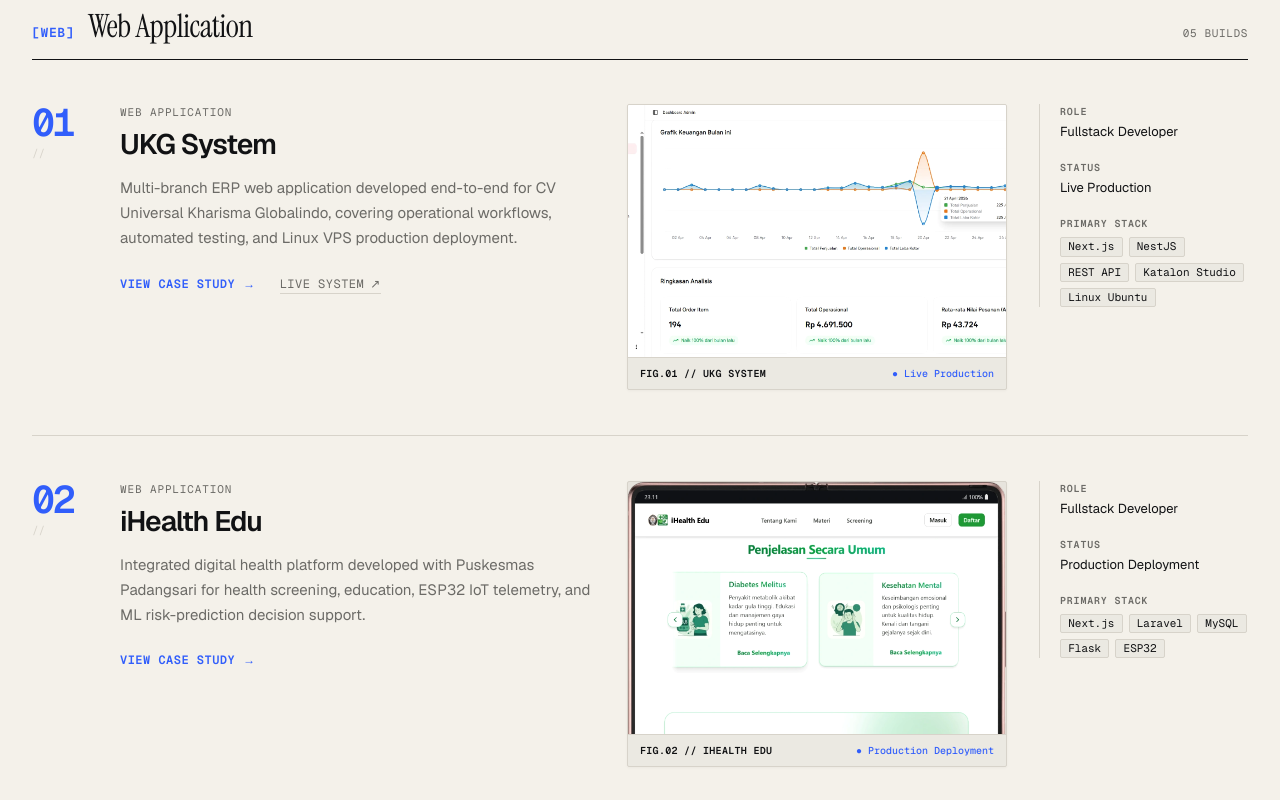
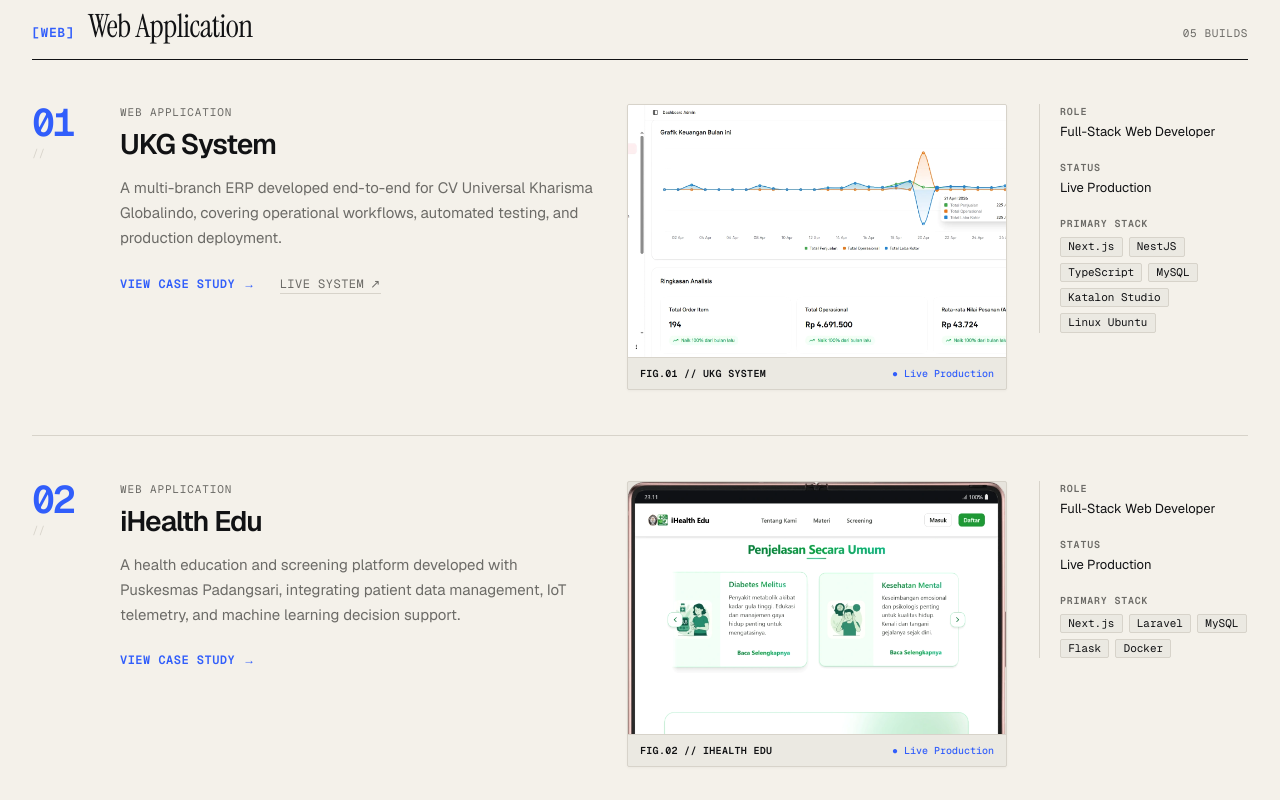
Before and after one commit to annastriw/annas-portfolio, a Next.js app: page /en/projects in a window 1280 px wide. Shown: the part 600-1400 px from the top of the page. Built offline with nearby package versions, Linux system fonts and the light colour scheme.

Commit message:
feat(projects): establish approved archive records, category counts, and Hub SEO

```diff
--- a/src/content/projects/project-archive.ts
+++ b/src/content/projects/project-archive.ts
@@ -38,21 +38,38 @@
   { key: "other", label: { en: "Other", id: "Lainnya" } },
 ];
 
+export const projectArchiveCopy = {
+  sectionIndex: { en: "[03 // PROJECTS]", id: "[03 // PROYEK]" },
+  title: { en: "Projects Archive", id: "Arsip Proyek" },
+  lead: {
+    en: "Explore my work across web applications, machine learning, mobile development, and interactive media.",
+    id: "Jelajahi project yang saya kerjakan dalam pengembangan aplikasi web, machine learning, mobile, dan media interaktif.",
+  },
+  projectCountLabel: { en: "Projects", id: "Proyek" },
+  disciplineCountLabel: { en: "Disciplines", id: "Bidang" },
+  filterHeading: { en: "Project Categories", id: "Kategori Proyek" },
+  cta: { en: "Explore Project", id: "Jelajahi Proyek" },
+} as const;
+
 export const projectArchive: readonly ProjectArchiveItem[] = [
   {
     index: "01",
     slug: "ukg-system",
     category: "web-app",
     title: { en: "UKG System", id: "UKG System" },
-    role: { en: "Fullstack Developer", id: "Fullstack Developer" },
+    role: {
+      en: "Full-Stack Web Developer",
+      id: "Full-Stack Web Developer",
+    },
     summary: {
-      en: "Multi-branch ERP web application developed end-to-end for CV Universal Kharisma Globalindo, covering operational workflows, automated testing, and Linux VPS production deployment.",
-      id: "Aplikasi ERP web multi-cabang yang dikembangkan end-to-end untuk CV Universal Kharisma Globalindo, mencakup workflow operasional, automated testing, dan deployment production pada VPS Linux.",
+      en: "A multi-branch ERP developed end-to-end for CV Universal Kharisma Globalindo, covering operational workflows, automated testing, and production deployment.",
+      id: "ERP multi-cabang yang dikembangkan secara end-to-end untuk CV Universal Kharisma Globalindo, mencakup workflow operasional, automated testing, dan deployment ke production.",
     },
     primaryTechnologies: [
       "Next.js",
       "NestJS",
-      "REST API",
+      "TypeScript",
+      "MySQL",
       "Katalon Studio",
       "Linux Ubuntu",
     ],
@@ -62,37 +79,43 @@
       id: "Dashboard administrasi ERP multi-cabang UKG System",
     },
     coverPosition: "top",
-    status: { en: "Live Production", id: "Aktif di Production" },
-    liveUrl: "https://ukgsystem.com",
+    status: { en: "Live Production", id: "Live Production" },
+    liveUrl: "https://ukgsystem.site/",
   },
   {
     index: "02",
     slug: "ihealth-edu",
     category: "web-app",
     title: { en: "iHealth Edu", id: "iHealth Edu" },
-    role: { en: "Fullstack Developer", id: "Fullstack Developer" },
+    role: {
+      en: "Full-Stack Web Developer",
+      id: "Full-Stack Web Developer",
+    },
     summary: {
-      en: "Integrated digital health platform developed with Puskesmas Padangsari for health screening, education, ESP32 IoT telemetry, and ML risk-prediction decision support.",
-      id: "Platform kesehatan digital terintegrasi yang dikembangkan bersama Puskesmas Padangsari untuk screening, edukasi, telemetri IoT ESP32, dan pendukung keputusan prediksi risiko berbasis ML.",
+      en: "A health education and screening platform developed with Puskesmas Padangsari, integrating patient data management, IoT telemetry, and machine learning decision support.",
+      id: "Platform edukasi dan screening kesehatan yang dikembangkan bersama Puskesmas Padangsari, dengan pengelolaan data pasien, telemetri IoT, dan dukungan pengambilan keputusan berbasis machine learning.",
     },
-    primaryTechnologies: ["Next.js", "Laravel", "MySQL", "Flask", "ESP32"],
+    primaryTechnologies: ["Next.js", "Laravel", "MySQL", "Flask", "Docker"],
     coverImage: "/assets/projects/ihealth-edu/cover.webp",
     coverAlt: {
       en: "iHealth Edu health education and screening interface",
       id: "Antarmuka edukasi dan screening kesehatan iHealth Edu",
     },
     coverPosition: "top",
-    status: { en: "Production Deployment", id: "Deploy ke Production" },
+    status: { en: "Live Production", id: "Live Production" },
   },
   {
     index: "03",
     slug: "dialisis-connect-edu",
     category: "web-app",
     title: { en: "Dialisis Connect Edu", id: "Dialisis Connect Edu" },
-    role: { en: "Fullstack Developer", id: "Fullstack Developer" },
+    role: {
+      en: "Full-Stack Web Developer",
+      id: "Full-Stack Web Developer",
+    },
     summary: {
-      en: "Kidney health education and community platform developed with IPDI Central Java, featuring role-based resources, video guides, PDF booklets, and interactive discussion forums.",
-      id: "Platform edukasi dan komunitas kesehatan ginjal yang dikembangkan bersama IPDI Jawa Tengah, menyajikan materi edukasi berbasis peran, panduan video, booklet PDF, dan forum diskusi interaktif.",
+      en: "A kidney health education and community platform developed with IPDI Central Java, providing learning resources, video guides, digital booklets, and discussion forums.",
+      id: "Platform edukasi dan komunitas kesehatan ginjal yang dikembangkan bersama IPDI Jawa Tengah, menyediakan materi pembelajaran, panduan video, booklet digital, dan forum diskusi.",
     },
     primaryTechnologies: [
       "Next.js",
@@ -107,17 +130,20 @@
       id: "Halaman awal platform edukasi Dialisis Connect Edu",
     },
     coverPosition: "top",
-    status: { en: "Production Deployment", id: "Deploy ke Production" },
+    status: { en: "Live Production", id: "Live Production" },
   },
   {
     index: "04",
     slug: "nusa-dakwah",
     category: "web-app",
     title: { en: "Nusa Dakwah", id: "Nusa Dakwah" },
-    role: { en: "Fullstack Developer", id: "Fullstack Developer" },
+    role: {
+      en: "Full-Stack Web Developer",
+      id: "Full-Stack Web Developer",
+    },
     summary: {
-      en: "Digital learning and dakwah platform with structured modular topics, indexed search, multimedia integration, and a moderated discussion forum with nested replies.",
-      id: "Platform pembelajaran dan dakwah digital dengan modul terstruktur, pencarian terindeks, integrasi multimedia, serta forum diskusi termoderasi dengan nested reply.",
+      en: "A digital learning and dakwah platform with structured learning modules, multimedia content, search, and moderated discussions.",
+      id: "Platform pembelajaran dan dakwah digital dengan modul pembelajaran terstruktur, konten multimedia, pencarian, dan diskusi yang dimoderasi.",
     },
     primaryTechnologies: [
       "Next.js",
@@ -132,7 +158,7 @@
       id: "Halaman awal platform konten digital Nusa Dakwah",
     },
     coverPosition: "top",
-    status: { en: "Production Deployment", id: "Deploy ke Production" },
+    status: { en: "Live Production", id: "Live Production" },
   },
   {
     index: "05",
@@ -142,10 +168,13 @@
       en: "SIMASTOK SHR Jaya Motor",
       id: "SIMASTOK SHR Jaya Motor",
     },
-    role: { en: "Fullstack Developer", id: "Fullstack Developer" },
+    role: {
+      en: "Full-Stack Web Developer",
+      id: "Full-Stack Web Developer",
+    },
     summary: {
-      en: "Centralized spare-parts inventory management system featuring role-based access, automatic stock reconciliation, transaction logging, date-range analytics, and PDF exports.",
-      id: "Sistem manajemen inventaris suku cadang terpusat dengan akses berbasis peran, rekonsiliasi stok otomatis, pencatatan transaksi, analitik berbasis tanggal, dan ekspor PDF.",
+      en: "A spare-parts inventory system that brings stock management, transaction records, and reporting into one application with role-based access.",
+      id: "Sistem inventory suku cadang yang menyatukan pengelolaan stok, pencatatan transaksi, dan laporan dalam satu aplikasi dengan akses berbasis role.",
     },
     primaryTechnologies: ["Laravel", "PHP", "MySQL", "Katalon Studio", "Docker"],
     coverImage: "/assets/projects/simastok/cover.webp",
@@ -154,7 +183,7 @@
       id: "Halaman masuk sistem inventaris SIMASTOK SHR Jaya Motor",
     },
     coverPosition: "center",
-    status: { en: "Production Deployment", id: "Deploy ke Production" },
+    status: { en: "Live Production", id: "Live Production" },
   },
   {
     index: "06",
@@ -165,24 +194,31 @@
       id: "Machine Learning Model for Heart Attack Risk Prediction",
     },
     role: {
-      en: "Machine Learning Developer",
-      id: "Machine Learning Developer",
+      en: "Machine Learning Engineer",
+      id: "Machine Learning Engineer",
     },
     summary: {
-      en: "Binary classification prototype evaluated across 158,355 clinical records; the selected Random Forest model achieved 71.93% accuracy and 0.8015 ROC-AUC, served via Flask REST API for decision-support risk prediction.",
-      id: "Purwarupa klasifikasi biner yang dievaluasi pada 158.355 data klinis; model Random Forest terpilih mencapai akurasi 71,93% dan ROC-AUC 0,8015, disajikan melalui REST API Flask sebagai pendukung keputusan prediksi risiko.",
+      en: "A machine learning prototype for exploring heart attack risk prediction, with model inference served through a Flask API. Built for experimentation, not medical diagnosis.",
+      id: "Prototype machine learning untuk mengeksplorasi prediksi risiko serangan jantung, dengan inferensi model melalui Flask API. Dikembangkan untuk eksperimen, bukan diagnosis medis.",
     },
-    primaryTechnologies: ["Python", "Scikit-learn", "SMOTE", "Flask", "Docker"],
+    primaryTechnologies: [
+      "Python",
+      "Scikit-learn",
+      "Pandas",
+      "SMOTE",
+      "Flask",
+      "Docker",
+    ],
     coverImage:
       "/assets/projects/ml-for-heart-attack-risk-prediction/cover.webp",
     coverAlt: {
       en: "Structured patient input used by the heart attack risk prediction prototype",
-      id: "Input pasien terstruktur untuk purwarupa prediksi risiko serangan jantung",
+      id: "Input pasien terstruktur untuk prototype prediksi risiko serangan jantung",
     },
     coverPosition: "top",
     status: {
-      en: "Prototype / Deployed API",
-      id: "Purwarupa / Deployed API",
+      en: "Completed Prototype",
+      id: "Completed Prototype",
     },
   },
   {
@@ -191,12 +227,12 @@
     category: "ml",
     title: { en: "Speech-to-Text System", id: "Speech-to-Text System" },
     role: {
-      en: "Machine Learning / AI Developer",
-      id: "Machine Learning / AI Developer",
+      en: "Machine Learning Engineer",
+      id: "Machine Learning Engineer",
     },
     summary: {
-      en: "End-to-end ASR pipeline that ingests audio/video, normalizes audio to 16 kHz mono chunks, performs Wav2Vec2 transcription, and exports structured TXT, CSV, JSON, and burned-in SRT video subtitles.",
-      id: "Pipeline ASR end-to-end yang memproses audio/video, menormalisasi audio ke chunk mono 16 kHz, melakukan transkripsi Wav2Vec2, serta mengekspor data terstruktur TXT, CSV, JSON, dan subtitle video SRT.",
+      en: "An audio and video transcription workflow using Wav2Vec2, covering audio preparation, speech recognition, and export to text files and video subtitles.",
+      id: "Workflow transkripsi audio dan video menggunakan Wav2Vec2, mencakup pengolahan audio, pengenalan ucapan, serta ekspor ke file teks dan subtitle video.",
     },
     primaryTechnologies: [
       "Python",
@@ -211,7 +247,7 @@
       id: "Perbandingan sebelum dan sesudah subtitle otomatis dari workflow speech-to-text",
     },
     coverPosition: "center",
-    status: { en: "Completed Workflow", id: "Workflow Selesai" },
+    status: { en: "Completed Workflow", id: "Completed Workflow" },
   },
   {
     index: "08",
@@ -223,8 +259,8 @@
     },
     role: { en: "Android Developer", id: "Android Developer" },
     summary: {
-      en: "Native Kotlin Android PrintService plugin that converts system print documents into ESC/POS monochrome raster streams for 58 mm and 80 mm Bluetooth thermal printers with calibration and retry handling.",
-      id: "Plugin Android PrintService native berbasis Kotlin yang mengonversi dokumen cetak sistem menjadi raster monochrome ESC/POS untuk printer termal Bluetooth 58 mm dan 80 mm dengan kalibrasi dan retry handling.",
+      en: "A native Android printing service that connects the system print framework to Bluetooth thermal printers, with print calibration and retry handling.",
+      id: "Layanan printing Android native yang menghubungkan fitur cetak sistem dengan printer thermal Bluetooth, dilengkapi kalibrasi cetak dan penanganan percobaan ulang.",
     },
     primaryTechnologies: [
       "Kotlin",
@@ -239,7 +275,7 @@
       id: "Ikon aplikasi Android Thermal Printer Service",
     },
     coverPosition: "center",
-    status: { en: "Completed Application", id: "Aplikasi Selesai" },
+    status: { en: "Completed Application", id: "Completed Application" },
   },
   {
     index: "09",
@@ -248,8 +284,8 @@
     title: { en: "Footy Standings", id: "Footy Standings" },
     role: { en: "Flutter Developer", id: "Flutter Developer" },
     summary: {
-      en: "Cross-platform Flutter mobile application providing real-time standings, match fixtures, top scorers, and club profiles across 6 major football leagues via the Football Data REST API.",
-      id: "Aplikasi mobile Flutter cross-platform yang menyajikan data klasemen langsung, jadwal pertandingan, top scorer, dan profil klub untuk 6 liga sepak bola utama melalui Football Data REST API.",
+      en: "A Flutter application for following football league standings, match schedules, top scorers, and club profiles through a football data API.",
+      id: "Aplikasi Flutter untuk mengikuti klasemen liga sepak bola, jadwal pertandingan, top scorer, dan profil klub melalui API data sepak bola.",
     },
     primaryTechnologies: [
       "Flutter",
@@ -265,8 +301,8 @@
     },
     coverPosition: "top",
     status: {
-      en: "Documented Build",
-      id: "Implementasi Terdokumentasi",
+      en: "Completed Application",
+      id: "Completed Application",
     },
   },
   {
@@ -279,19 +315,43 @@
     },
     role: { en: "Junior Game Developer", id: "Junior Game Developer" },
     summary: {
-      en: "Interactive Unity 360-degree architectural exploration prototype built during internship at PT Duta Basis Dataprima, integrating 78 Lumion rendered panoramas with physics raycast hotspot navigation.",
-      id: "Purwarupa eksplorasi arsitektur interaktif 360 derajat berbasis Unity saat kerja praktik di PT Duta Basis Dataprima, mengintegrasikan 78 panorama render Lumion dengan navigasi hotspot physics raycast.",
+      en: "A Unity-based virtual tour developed during an internship at PT Duta Basis Dataprima, combining architectural panoramas with hotspot navigation.",
+      id: "Virtual tour berbasis Unity yang dikembangkan saat magang di PT Duta Basis Dataprima, menggabungkan panorama arsitektur dengan navigasi hotspot.",
     },
-    primaryTechnologies: ["Unity", "C#", "Lumion Pro", "Physics Raycast"],
+    primaryTechnologies: [
+      "Unity",
+      "C#",
+      "Lumion Pro",
+      "360° Panorama",
+      "Physics Raycast",
+      "Scene Management",
+    ],
     coverImage: "/assets/projects/panoramic-virtual-tour/cover.webp",
     coverAlt: {
       en: "Panoramic Virtual Tour Unity prototype opening scene",
       id: "Scene pembuka purwarupa Unity Panoramic Virtual Tour",
     },
     coverPosition: "center",
-    status: { en: "Completed Prototype", id: "Purwarupa Selesai" },
+    status: { en: "Completed Prototype", id: "Completed Prototype" },
   },
 ] as const;
+
+export const PROJECT_ARCHIVE_TOTAL_COUNT = projectArchive.length;
+export const PROJECT_ARCHIVE_DISCIPLINE_COUNT = projectArchiveCategories.filter(
+  (category) => category.key !== "all",
+).length;
+
+export function getProjectArchiveCategoryCounts(
+  projects: readonly ProjectArchiveItem[] = projectArchive,
+): Record<ProjectArchiveFilter, number> {
+  return {
+    all: projects.length,
+    "web-app": projects.filter((p) => p.category === "web-app").length,
+    ml: projects.filter((p) => p.category === "ml").length,
+    mobile: projects.filter((p) => p.category === "mobile").length,
+    other: projects.filter((p) => p.category === "other").length,
+  };
+}
 
 export function filterProjectArchive(
   projects: readonly ProjectArchiveItem[],
```
Also changed, not shown: src/app/[locale]/projects/page.tsx (+9 -7 lines), 2 other files (tests, documents, lock files or other folders).
